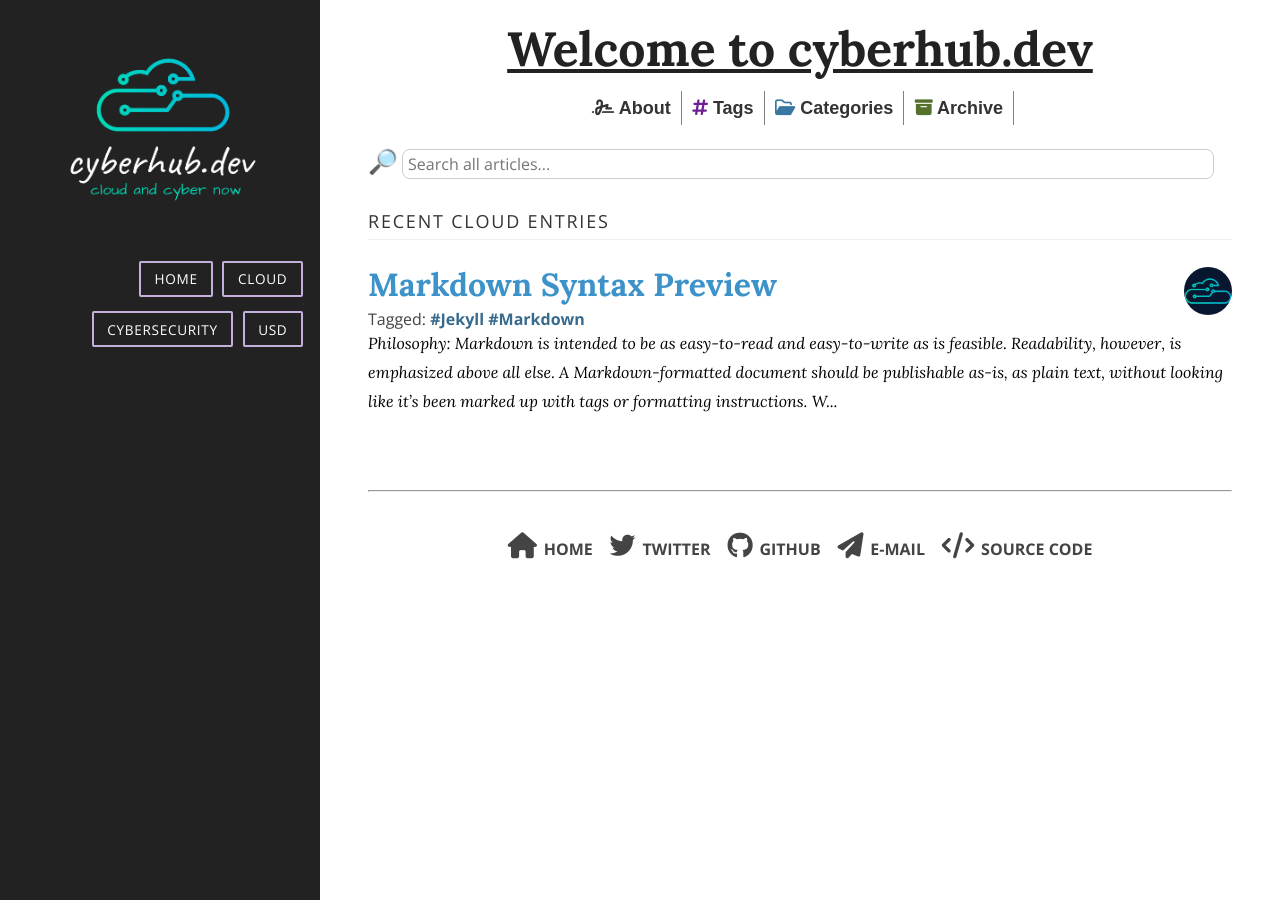
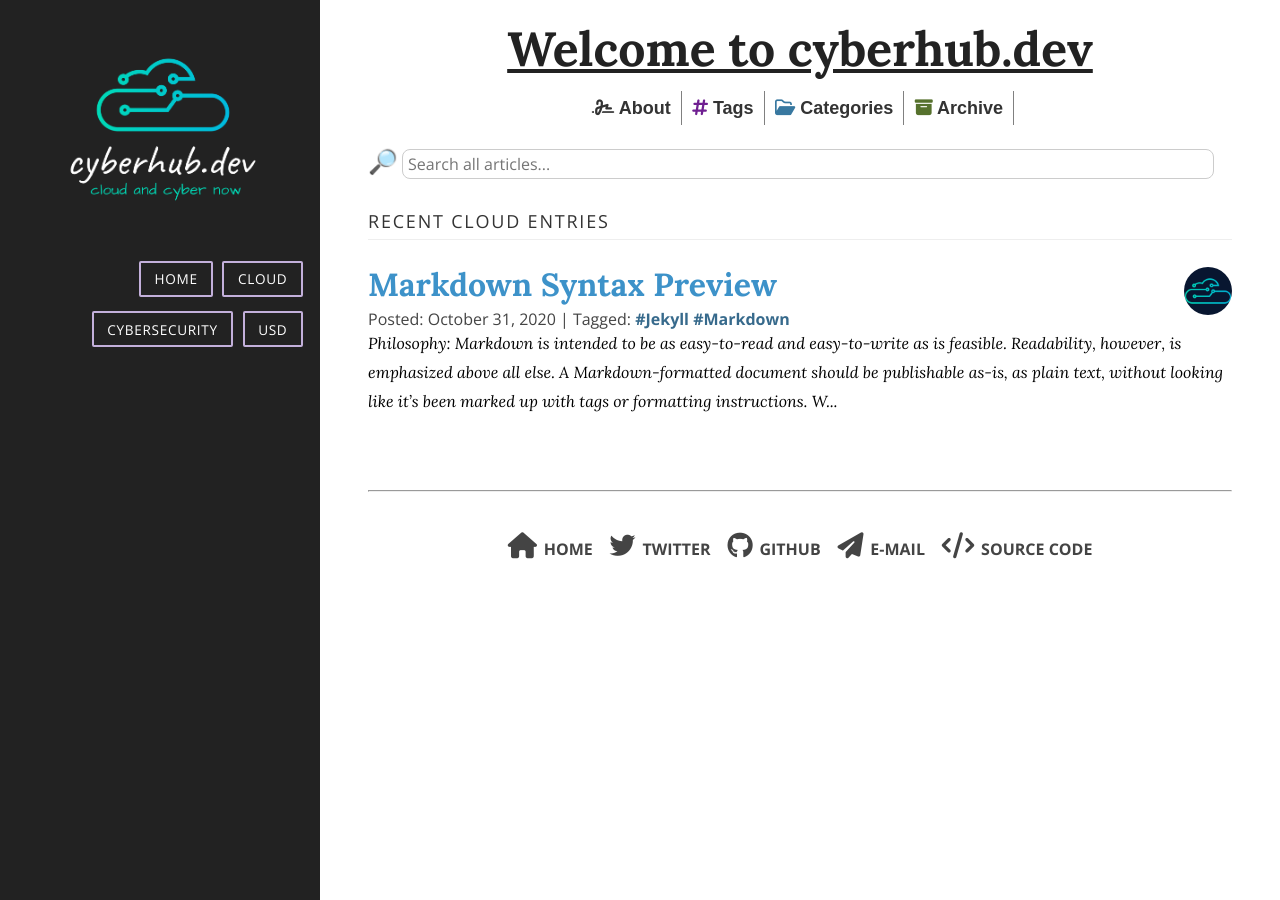
Before and after one commit to vnann/cyberhub-dev, a Jekyll site: the page built from _pages/clouds.md, in a window 1280 px wide. Built offline with Jekyll 4.4.1, drawn with Linux system fonts in a browser that asks for light colours; nearby versions of some CDN libraries.

Commit message:
updated the cloud, cybersec, and usdpapers with posted date information

```diff
--- a/_layouts/clouds.html
+++ b/_layouts/clouds.html
@@ -24,6 +24,12 @@ layout: default
                         </h2>
 
                         <p class="post-meta">
+                            Posted:
+                            {{ post.date | date: date_format }}
+                            |
+                            <br class="sm-display"/>
+                           <!-- By
+                            <a class="post-author" href="#">{{ post.author }}</a> -->
                             Tagged:
                             <span>
                                 {% for tag in post.tags %}
--- a/_layouts/cybersec.html
+++ b/_layouts/cybersec.html
@@ -24,6 +24,12 @@ layout: default
                         </h2>
 
                         <p class="post-meta">
+                            Posted:
+                            {{ post.date | date: date_format }}
+                            |
+                            <br class="sm-display"/>
+                           <!-- By
+                            <a class="post-author" href="#">{{ post.author }}</a> -->
                             Tagged:
                             <span>
                                 {% for tag in post.tags %}
--- a/_layouts/usdpapers.html
+++ b/_layouts/usdpapers.html
@@ -24,6 +24,12 @@ layout: default
                         </h2>
 
                         <p class="post-meta">
+                            Posted:
+                        {{ post.date | date: date_format }}
+                        |
+                        <br class="sm-display"/>
+                       <!-- By
+                        <a class="post-author" href="#">{{ post.author }}</a> -->
                             Tagged:
                             <span>
                                 {% for tag in post.tags %}
```
